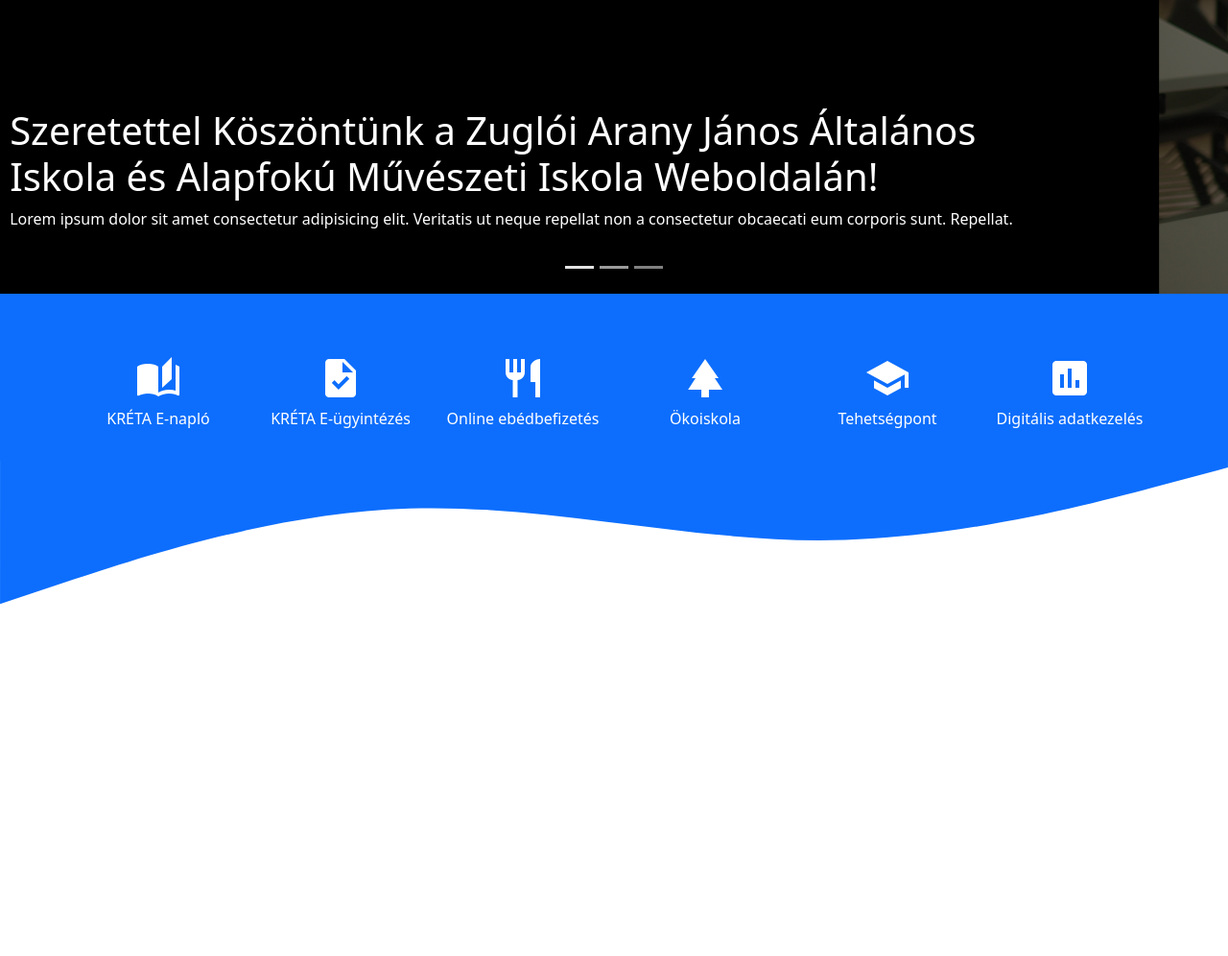
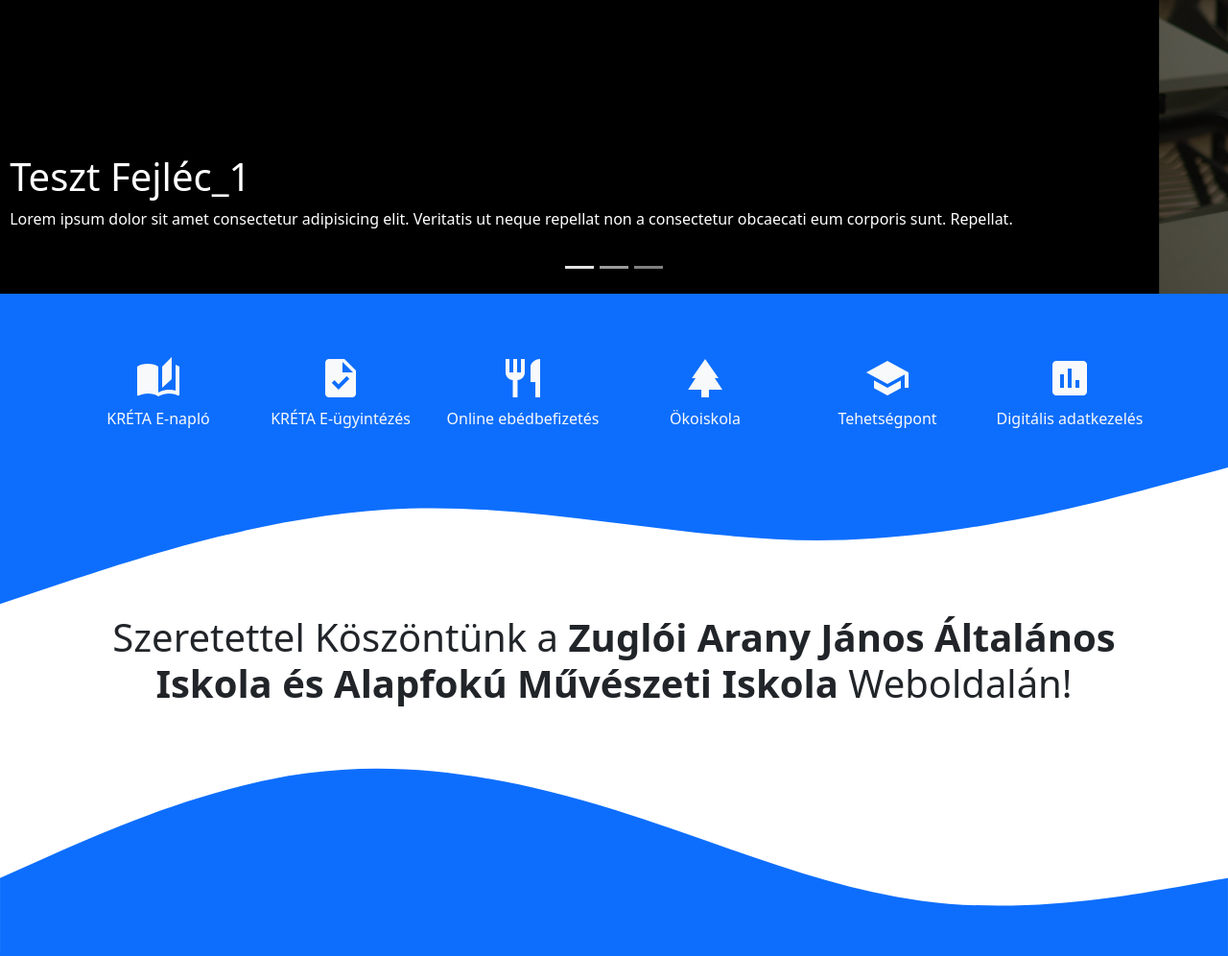
Before and after one commit to bhunor97/Bootstrap_Sandbox, a plain HTML site: page BS_practice_5/index.html in a window 1280 px wide. Shown: the part 206-1202 px from the top of the page at 96% size. Drawn offline with nearby package versions, Linux system fonts and the light colour scheme.

Commit message:
mid wave - added

```diff
--- a/BS_practice_5/index.html
+++ b/BS_practice_5/index.html
@@ -223,10 +223,7 @@
         <!-- item_1 -->
         <div class="carousel-item slider_1 active">
           <div class="container" id="carouselContainer">
-            <h1>
-              Szeretettel Köszöntünk a Zuglói Arany János Általános Iskola és
-              Alapfokú Művészeti Iskola Weboldalán!
-            </h1>
+            <h1>Teszt Fejléc_1</h1>
             <p>
               Lorem ipsum dolor sit amet consectetur adipisicing elit. Veritatis
               ut neque repellat non a consectetur obcaecati eum corporis sunt.
@@ -264,7 +261,7 @@
       </div>
     </div>
     <!-- Felső ikon sáv: start -->
-    <div class="container-fluid p-3 bg-primary text-white">
+    <div class="container-fluid p-3 bg-primary text-light">
       <div class="container">
         <div class="row pt-5">
           <div class="col text-center felső_ikon_div">
@@ -295,11 +292,11 @@
       </div>
     </div>
     <!-- Felső ikon sáv: end -->
-    <!-- Hullám: start, szín = <path "fill: ..."> -->
+    <!-- Felső hullám: start -->
     <svg
       class="hullám"
       xmlns="http://www.w3.org/2000/svg"
-      viewBox="0 120 1440 200"
+      viewBox="0 120 1440 180"
     >
       <path
         fill="#0d6efd"
@@ -307,6 +304,33 @@
         d="M0,288L80,261.3C160,235,320,181,480,176C640,171,800,213,960,213.3C1120,213,1280,171,1360,149.3L1440,128L1440,0L1360,0C1280,0,1120,0,960,0C800,0,640,0,480,0C320,0,160,0,80,0L0,0Z"
       ></path>
     </svg>
+    <!-- Felső hullám: end -->
+    <!-- Üdvözlés rész: start -->
+    <div class="container-fluid">
+      <div class="container text-center">
+        <h1 class="fw-normal text-dark">
+          Szeretettel Köszöntünk a
+          <span class="fw-bold"
+            >Zuglói Arany János Általános Iskola és Alapfokú Művészeti
+            Iskola</span
+          >
+          Weboldalán!
+        </h1>
+      </div>
+    </div>
+    <!-- Üdvözlés rész: end -->
+    <!-- Alsó hullám: start -->
+    <svg xmlns="http://www.w3.org/2000/svg" viewBox="0 0 1440 280">
+      <path
+        fill="#0d6efd"
+        fill-opacity="1"
+        d="M0,192L60,165.3C120,139,240,85,360,69.3C480,53,600,75,720,112C840,149,960,203,1080,218.7C1200,235,1320,213,1380,202.7L1440,192L1440,320L1380,320C1320,320,1200,320,1080,320C960,320,840,320,720,320C600,320,480,320,360,320C240,320,120,320,60,320L0,320Z"
+      ></path>
+    </svg>
+    <!-- Alsó hullám: end -->
+    <div class="container-fluid bg-primary közép_szekció">
+      <div class="container"></div>
+    </div>
 
     <script
       src="https://cdn.jsdelivr.net/npm/bootstrap@5.0.2/dist/js/bootstrap.bundle.min.js"
--- a/BS_practice_5/style.css
+++ b/BS_practice_5/style.css
@@ -7,10 +7,6 @@
   --szín_5: #f2f2f2;
   /* MÉRETEK */
   --ikon_méret_1: 3em;
-}
-
-body {
-  height: 200vh;
 }
 
 /* CAROUSEL */
@@ -87,3 +83,7 @@ body {
 .felső_ikon_div:hover {
   transform: scale(1.2);
 }
+
+.közép_szekció {
+  height: 100vh;
+}
```
